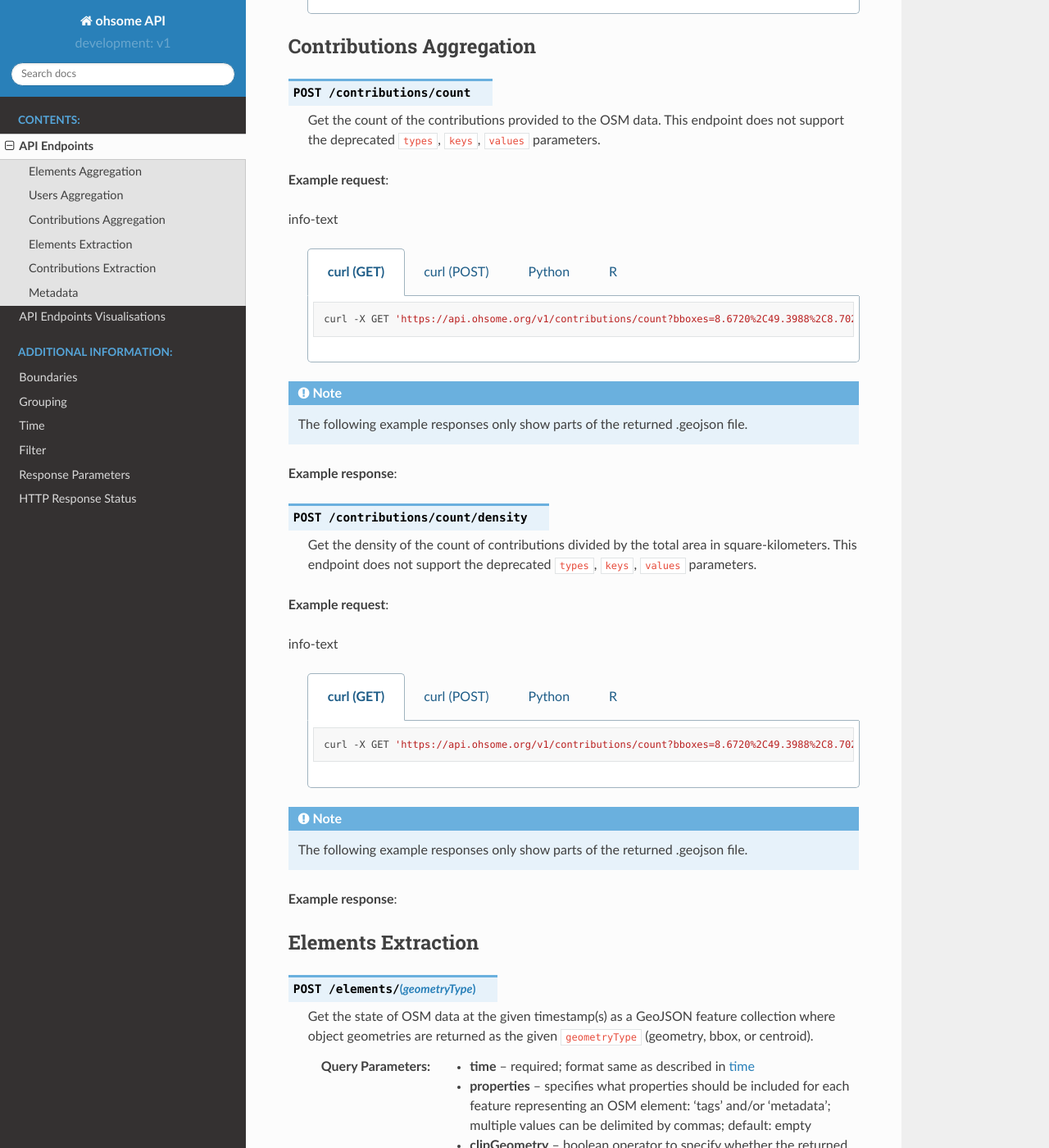
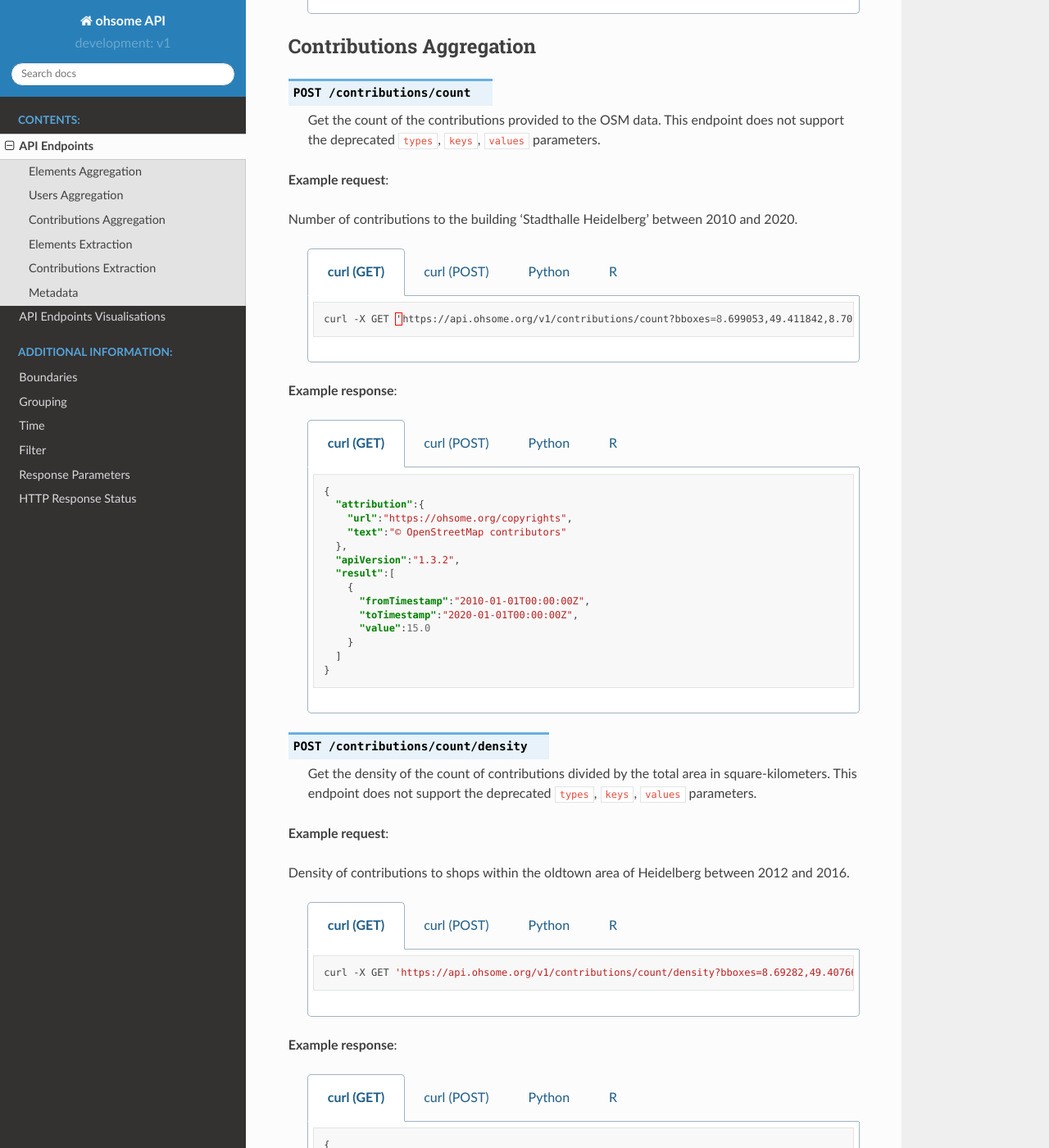
Before and after one commit to GIScience/ohsome-api, a Sphinx documentation site: the page built from docs/endpoints.rst, in a window 1280 px wide and 1400 px high, scrolled down 8001 px. Shown: the whole window at 82% size. Built offline with Sphinx 7.4.7 and the Read the Docs theme 2.0.0, drawn with Linux system fonts in a browser that asks for light colours; some of the changed text lies outside the part shown.

Commit message:
add examples to docs
for the new endpoints /contributions/count and /contributions/count/density

```diff
--- a/docs/endpoints.rst
+++ b/docs/endpoints.rst
@@ -1030,36 +1030,105 @@
 
 **Example request**:
 
-info-text
+Number of contributions to the building 'Stadthalle Heidelberg' between 2010 and 2020.
 
   .. tabs::
 
     .. code-tab:: bash curl (GET)
 
-       curl -X GET 'https://api.ohsome.org/v1/contributions/count?bboxes=8.6720%2C49.3988%2C8.7026%2C49.4274&filter=amenity=pharmacy%20and%20opening_hours=*%20and%20type:node&time=2020-02-01%2C2020-06-29&showMetadata=yes&properties=metadata%2Ctags&clipGeometry=false'
+       curl -X GET 'https://api.ohsome.org/v1/contributions/count?bboxes=8.699053,49.411842,8.701311,49.412893&filter=id:way/140112810&time=2010-01-01,2020-01-01
 
     .. code-tab:: bash curl (POST)
 
-       curl -X POST 'https://api.ohsome.org/v1/contributions/count' --data-urlencode 'bboxes=8.6720,49.3988,8.7026,49.4274' --data-urlencode 'time=2020-02-01,2020-06-29' --data-urlencode 'filter=amenity=pharmacy and opening_hours=* and type:node' --data-urlencode 'showMetadata=yes' --data-urlencode 'properties=metadata,tags' --data-urlencode 'clipGeometry=false'
+       curl -X POST 'https://api.ohsome.org/v1/contributions/count' --data-urlencode 'bboxes=8.699053,49.411842,8.701311,49.412893' --data-urlencode 'time=2010-01-01,2020-01-01' --data-urlencode 'filter=id:way/140112810'
 
     .. code-tab:: python Python
 
         import requests
         URL = 'https://api.ohsome.org/v1/contributions/count'
-        data = {"bboxes": "8.6720,49.3988,8.7026,49.4274", "time": "2020-02-01,2020-06-29", "filter": "amenity=pharmacy and opening_hours=* and type:node", "showMetadata": "yes", "properties": "metadata,tags", "clipGeometry": "false"}
+        data = {"bboxes": "8.699053,49.411842,8.701311,49.412893", "time": "2010-01-01,2020-01-01", "filter": "id:way/140112810"}
         response = requests.post(URL, data=data)
         print(response.json())
 
     .. code-tab:: r R
 
         library(httr)
-        r <- POST("https://api.ohsome.org/v1/contributions/count", encode = "form", body = list(bboxes = "8.6720,49.3988,8.7026,49.4274", time = "2020-02-01,2020-06-29", filter = "amenity=pharmacy and opening_hours=* and type:node", showMetadata = "yes", properties = "metadata,tags", clipGeometry = "false"))
+        r <- POST("https://api.ohsome.org/v1/contributions/count", encode = "form", body = list(bboxes = "8.699053,49.411842,8.701311,49.412893", time = "2010-01-01,2020-01-01", filter = "id:way/140112810"))
         r
 
-.. note:: The following example responses only show parts of the returned .geojson file.
 
 **Example response**:
 
+  .. tabs::
+
+   .. code-tab:: json curl (GET)
+
+	{
+	  "attribution":{
+	    "url":"https://ohsome.org/copyrights",
+	    "text":"© OpenStreetMap contributors"
+	  },
+	  "apiVersion":"1.3.2",
+	  "result":[
+	    {
+	      "fromTimestamp":"2010-01-01T00:00:00Z",
+	      "toTimestamp":"2020-01-01T00:00:00Z",
+	      "value":15.0
+	    }
+	  ]
+	}
+
+   .. code-tab:: json curl (POST)
+
+	{
+	  "attribution":{
+	    "url":"https://ohsome.org/copyrights",
+	    "text":"© OpenStreetMap contributors"
+	  },
+	  "apiVersion":"1.3.2",
+	  "result":[
+	    {
+	      "fromTimestamp":"2010-01-01T00:00:00Z",
+	      "toTimestamp":"2020-01-01T00:00:00Z",
+	      "value":15.0
+	    }
+	  ]
+	}
+
+
+   .. code-tab:: json Python
+
+	{
+	  "attribution":{
+	    "url":"https://ohsome.org/copyrights",
+	    "text":"© OpenStreetMap contributors"
+	  },
+	  "apiVersion":"1.3.2",
+	  "result":[
+	    {
+	      "fromTimestamp":"2010-01-01T00:00:00Z",
+	      "toTimestamp":"2020-01-01T00:00:00Z",
+	      "value":15.0
+	    }
+	  ]
+	}
+
+   .. code-tab:: json R
+
+	{
+	  "attribution":{
+	    "url":"https://ohsome.org/copyrights",
+	    "text":"© OpenStreetMap contributors"
+	  },
+	  "apiVersion":"1.3.2",
+	  "result":[
+	    {
+	      "fromTimestamp":"2010-01-01T00:00:00Z",
+	      "toTimestamp":"2020-01-01T00:00:00Z",
+	      "value":15.0
+	    }
+	  ]
+	}
 
 
 .. http:post :: /contributions/count/density
@@ -1068,36 +1137,105 @@
 
 **Example request**:
 
-info-text
+Density of contributions to shops within the oldtown area of Heidelberg between 2012 and 2016.
 
   .. tabs::
 
     .. code-tab:: bash curl (GET)
 
-       curl -X GET 'https://api.ohsome.org/v1/contributions/count?bboxes=8.6720%2C49.3988%2C8.7026%2C49.4274&filter=amenity=pharmacy%20and%20opening_hours=*%20and%20type:node&time=2020-02-01%2C2020-06-29&showMetadata=yes&properties=metadata%2Ctags&clipGeometry=false'
+       curl -X GET 'https://api.ohsome.org/v1/contributions/count/density?bboxes=8.69282,49.40766,8.71673,49.4133&filter=shop=*%20and%20type:node&time=2012-01-01,2016-01-01'
 
     .. code-tab:: bash curl (POST)
 
-       curl -X POST 'https://api.ohsome.org/v1/contributions/count' --data-urlencode 'bboxes=8.6720,49.3988,8.7026,49.4274' --data-urlencode 'time=2020-02-01,2020-06-29' --data-urlencode 'filter=amenity=pharmacy and opening_hours=* and type:node' --data-urlencode 'showMetadata=yes' --data-urlencode 'properties=metadata,tags' --data-urlencode 'clipGeometry=false'
+       curl -X POST 'https://api.ohsome.org/v1/contributions/count/density' --data-urlencode 'bboxes=8.69282,49.40766,8.71673,49.4133' --data-urlencode 'time=2012-01-01,2016-01-01' --data-urlencode 'filter=shop=* and type:node'
 
     .. code-tab:: python Python
 
         import requests
-        URL = 'https://api.ohsome.org/v1/contributions/count'
-        data = {"bboxes": "8.6720,49.3988,8.7026,49.4274", "time": "2020-02-01,2020-06-29", "filter": "amenity=pharmacy and opening_hours=* and type:node", "showMetadata": "yes", "properties": "metadata,tags", "clipGeometry": "false"}
+        URL = 'https://api.ohsome.org/v1/contributions/count/density'
+        data = {"bboxes": "8.69282,49.40766,8.71673,49.4133", "time": "2012-01-01,2016-01-01", "filter": "shop=* and type:node"}
         response = requests.post(URL, data=data)
         print(response.json())
 
     .. code-tab:: r R
 
         library(httr)
-        r <- POST("https://api.ohsome.org/v1/contributions/count", encode = "form", body = list(bboxes = "8.6720,49.3988,8.7026,49.4274", time = "2020-02-01,2020-06-29", filter = "amenity=pharmacy and opening_hours=* and type:node", showMetadata = "yes", properties = "metadata,tags", clipGeometry = "false"))
+        r <- POST("https://api.ohsome.org/v1/contributions/count/density", encode = "form", body = list(bboxes = "8.69282,49.40766,8.71673,49.4133", time = "2012-01-01,2016-01-01", filter = "shop=* and type:node"))
         r
 
-.. note:: The following example responses only show parts of the returned .geojson file.
 
 **Example response**:
 
+  .. tabs::
+
+   .. code-tab:: json curl (GET)
+
+	{
+	  "attribution":{
+	    "url":"https://ohsome.org/copyrights",
+	    "text":"© OpenStreetMap contributors"
+	  },
+	  "apiVersion":"1.3.2",
+	  "result":[
+	    {
+	      "fromTimestamp":"2012-01-01T00:00:00Z",
+	      "toTimestamp":"2016-01-01T00:00:00Z",
+	      "value":417.13
+	    }
+	  ]
+	}
+
+   .. code-tab:: json curl (POST)
+
+	{
+	  "attribution":{
+	    "url":"https://ohsome.org/copyrights",
+	    "text":"© OpenStreetMap contributors"
+	  },
+	  "apiVersion":"1.3.2",
+	  "result":[
+	    {
+	      "fromTimestamp":"2012-01-01T00:00:00Z",
+	      "toTimestamp":"2016-01-01T00:00:00Z",
+	      "value":417.13
+	    }
+	  ]
+	}
+
+
+   .. code-tab:: json Python
+
+	{
+	  "attribution":{
+	    "url":"https://ohsome.org/copyrights",
+	    "text":"© OpenStreetMap contributors"
+	  },
+	  "apiVersion":"1.3.2",
+	  "result":[
+	    {
+	      "fromTimestamp":"2012-01-01T00:00:00Z",
+	      "toTimestamp":"2016-01-01T00:00:00Z",
+	      "value":417.13
+	    }
+	  ]
+	}
+
+   .. code-tab:: json R
+
+	{
+	  "attribution":{
+	    "url":"https://ohsome.org/copyrights",
+	    "text":"© OpenStreetMap contributors"
+	  },
+	  "apiVersion":"1.3.2",
+	  "result":[
+	    {
+	      "fromTimestamp":"2012-01-01T00:00:00Z",
+	      "toTimestamp":"2016-01-01T00:00:00Z",
+	      "value":417.13
+	    }
+	  ]
+	}
 
 
 Elements Extraction
```
